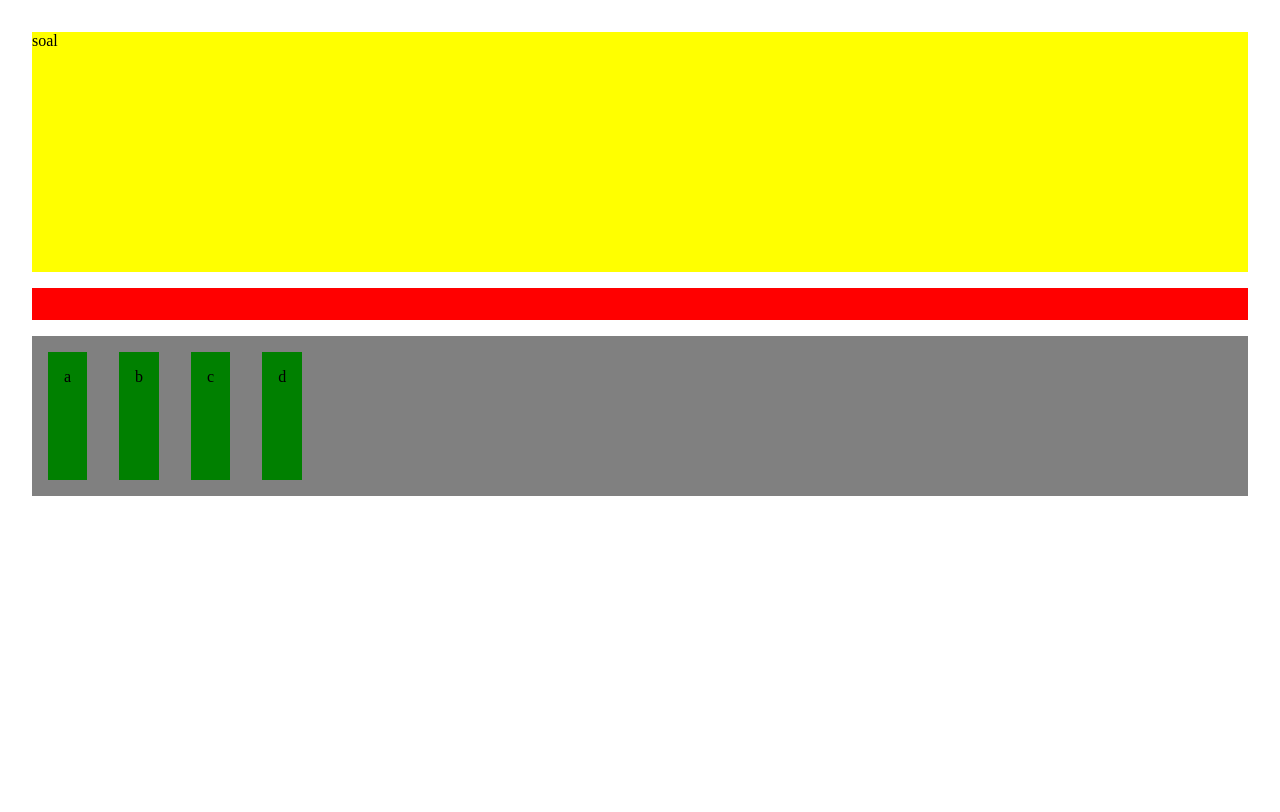
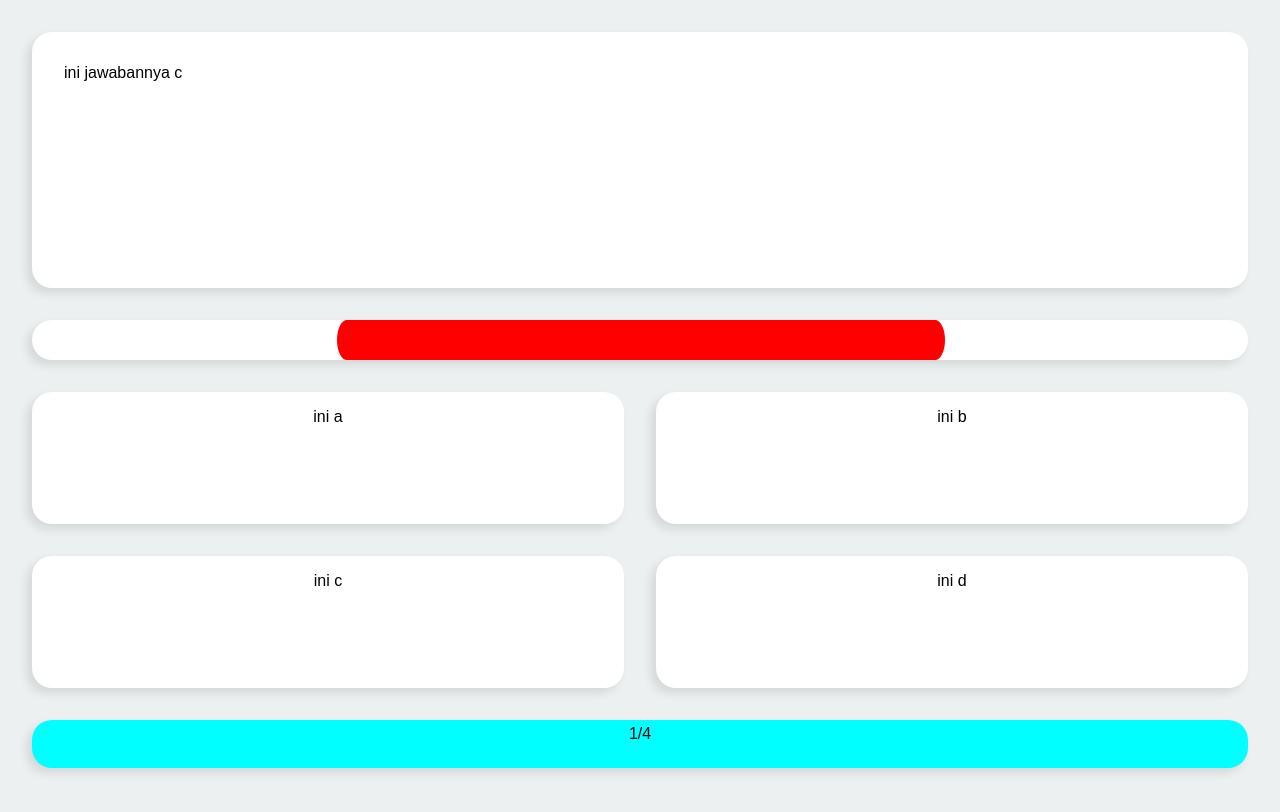
Before and after one commit to DhevaMargaPutra/tugas-quiz, a plain HTML site: page index.html in a window 1280 px wide. Drawn offline with Linux system fonts and the light colour scheme; a web font is replaced by a local one.

Commit message:
tampilan quiz app

```diff
--- a/index.html
+++ b/index.html
@@ -5,18 +5,26 @@
     <meta name="viewport" content="width=device-width, initial-scale=1.0" />
     <meta http-equiv="X-UA-Compatible" content="ie=edge" />
     <link rel="stylesheet" href="style.css" />
+    <link
+      href="https://fonts.googleapis.com/css?family=Kodchasan"
+      rel="stylesheet"
+    />
     <title>Document</title>
   </head>
   <body>
-    <div class="soal" id="soal">soal</div>
-    <div class="timer"></div>
-    <div class="opsi-group" id="opsi-group">
-      <div class="opsi" id="a">a</div>
-      <div class="opsi" id="b">b</div>
-      <div class="opsi" id="c">c</div>
-      <div class="opsi" id="d">d</div>
+    <div class="container">
+      <div class="soal s t" id="soal">soal</div>
+      <div class="timer s"><div class="timer-isi"></div></div>
+      <div class="opsi-container">
+        <div class="opsi-group" id="opsi-group">
+          <div class="opsi a s t" onclick="checkJawaban(0)" id="a">a</div>
+          <div class="opsi b s t" onclick="checkJawaban(1)" id="b">b</div>
+          <div class="opsi c s t" onclick="checkJawaban(2)" id="c">c</div>
+          <div class="opsi d s t" onclick="checkJawaban(3)" id="d">d</div>
+        </div>
+      </div>
+      <div class="soal-indicator s t" id="indikator-soal">1/10</div>
+      <script src="./quiz-app.js"></script>
     </div>
-
-    <script src="./quiz-app.js"></script>
   </body>
 </html>
--- a/quiz-app.js
+++ b/quiz-app.js
@@ -26,15 +26,13 @@ const soals = [
 
 const soalDOM = document.getElementById("soal");
 const opsiGroupDOM = document.getElementById("opsi-group");
+const indikatorSoal = document.getElementById("indikator-soal");
 
 let currentSoal = [];
+let nomorSoal = 0;
+let totalSoal = soals.length;
 
 function populateSoal() {
-  if (soals.length === 0) {
-    console.error("soal habis!");
-    return;
-  }
-
   const r = Math.floor(Math.random() * soals.length);
 
   currentSoal = soals.splice(r, 1)[0];
@@ -45,4 +43,29 @@ function populateSoal() {
   }
 }
 
-// function
+function populateIndicatorSoal() {
+  nomorSoal += 1;
+  indikatorSoal.innerHTML = `${nomorSoal}/${totalSoal}`;
+}
+
+nextSoal();
+
+function checkJawaban(indexJawaban) {
+  if (indexJawaban === currentSoal.jawaban) {
+    console.log("benar");
+    nextSoal();
+    return;
+  }
+
+  console.log("salah");
+}
+
+function nextSoal() {
+  if (soals.length === 0) {
+    alert("soal habis!");
+    return;
+  }
+
+  populateSoal();
+  populateIndicatorSoal();
+}
--- a/style.css
+++ b/style.css
@@ -1,33 +1,109 @@
-html,
+html {
+  height: 100%;
+  width: 100%;
+  margin: 0px;
+  padding: 0px;
+}
+
 body {
+  top: 0px;
+  margin: 0px;
+  padding: 0px;
+  height: 100%;
+  width: 100%;
+  background-color: rgb(236, 240, 241);
+}
+
+.container {
+  /* background-color: brown; */
+  display: grid;
+  height: 100%;
+  grid-template-rows: 40% 5% 45% 10%;
+}
+
+.soal {
+  background-color: white;
+  border-radius: 20px;
+  padding: 2rem;
+  margin: 2rem;
+}
+
+.timer {
+  background-color: white;
+  border-radius: 20px;
+  margin: 0rem 2rem 0px 2rem;
+  position: relative;
+}
+
+.timer-isi {
+  height: 100%;
+  width: 100%;
+  border-radius: 20px;
+  background-color: red;
+  position: absolute;
+  left: 1px;
+  transform: scaleX(0.5);
+}
+
+.opsi-container {
+  /* background-color: pink; */
+  margin: 2rem;
+}
+
+.opsi-group {
+  /* background-color: tomato; */
+  display: grid;
+  grid-template-columns: 50% 50%;
+  grid-template-rows: 50% 50%;
   height: 100%;
 }
 
-body {
-  margin: 2rem;
+.opsi {
+  background-color: white;
+  cursor: pointer;
+  text-align: center;
+  vertical-align: middle;
+  /* margin: 1rem; */
+  border-radius: 20px;
+  padding: 1rem;
 }
 
-.soal {
-  background-color: yellow;
-  margin-bottom: 1rem;
-  height: 15rem;
-}
-
-.timer {
-  background-color: red;
-  height: 2rem;
+.a {
+  /* background-color: red; */
+  margin-right: 1rem;
   margin-bottom: 1rem;
 }
 
-.opsi-group {
-  background-color: grey;
-  height: 10rem;
-  display: flex;
+.b {
+  margin-left: 1rem;
+  margin-bottom: 1rem;
+  /* background-color: green; */
 }
 
-.opsi {
-  padding: 1rem;
-  margin: 1rem;
-  background-color: green;
-  cursor: pointer;
+.c {
+  margin-top: 1rem;
+  margin-right: 1rem;
+  /* background-color: blue; */
 }
+
+.d {
+  margin-left: 1rem;
+  margin-top: 1rem;
+  /* background-color: grey; */
+}
+
+.soal-indicator {
+  background-color: cyan;
+  margin: 0rem 2rem 2rem 2rem;
+  border-radius: 20px;
+  text-align: center;
+  padding: 0.3rem 2rem 0rem 2rem;
+}
+
+.s {
+  box-shadow: -5px 5px 10px 0px rgba(0, 0, 0, 0.1);
+}
+
+.t {
+  font-family: "Kodchasan", sans-serif;
+}
```
